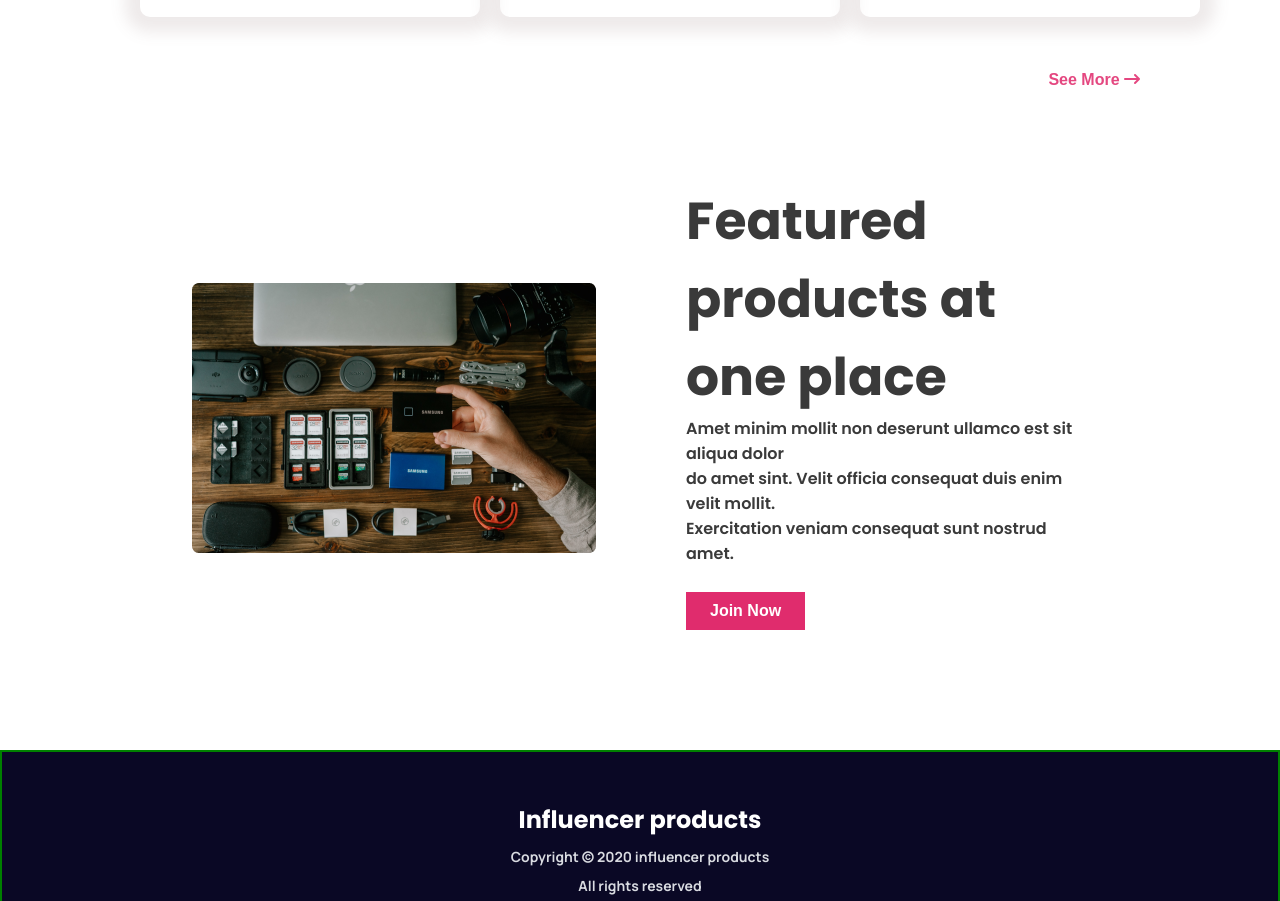
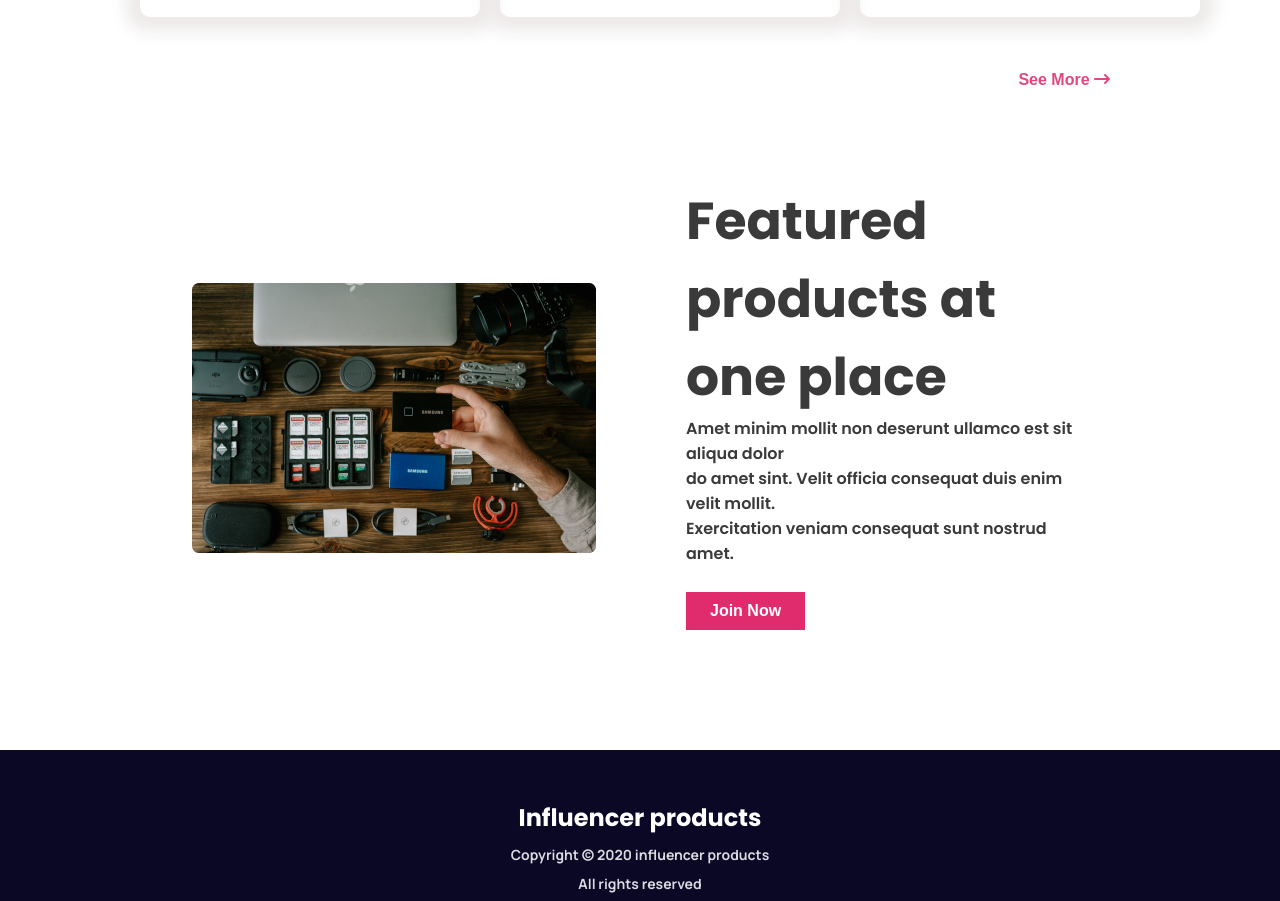
Before and after one commit to Ramkantodey/influencer-websites, a plain HTML site: page index.html in a window 1280 px wide. Shown: the part 2402-3303 px from the top of the page. Drawn offline with Linux system fonts and the light colour scheme.

Commit message:
done website

```diff
--- a/index.css
+++ b/index.css
@@ -173,7 +173,7 @@ display: none;
                     font-weight: 700;
                     border: none;
                     background-color: white;
-                    padding-left: 100px;
+                    margin-right: 30px;
                   }
                   .popular-container{
                     margin-bottom: 50px;
@@ -221,7 +221,7 @@ display: none;
                 .footer{
                   width: 100%;
                   background-color: rgb(10,8,37);
-                  border: 2px solid green;
+
 
                 }
                 .fot-container{
```
